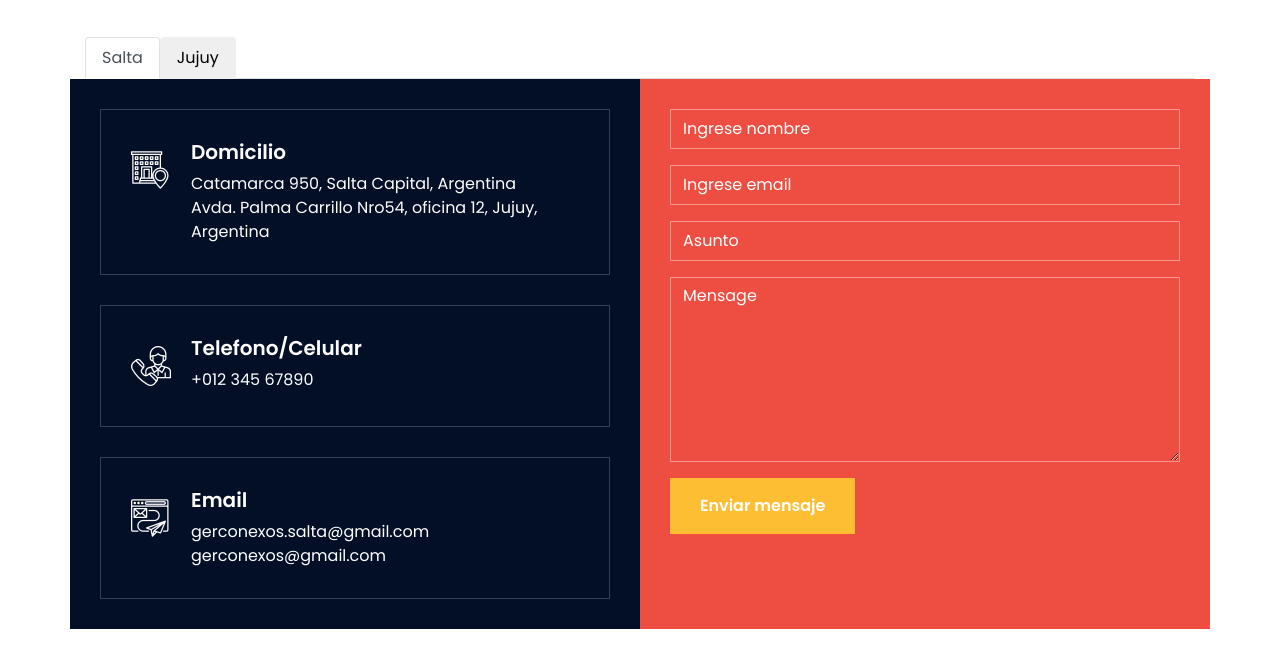
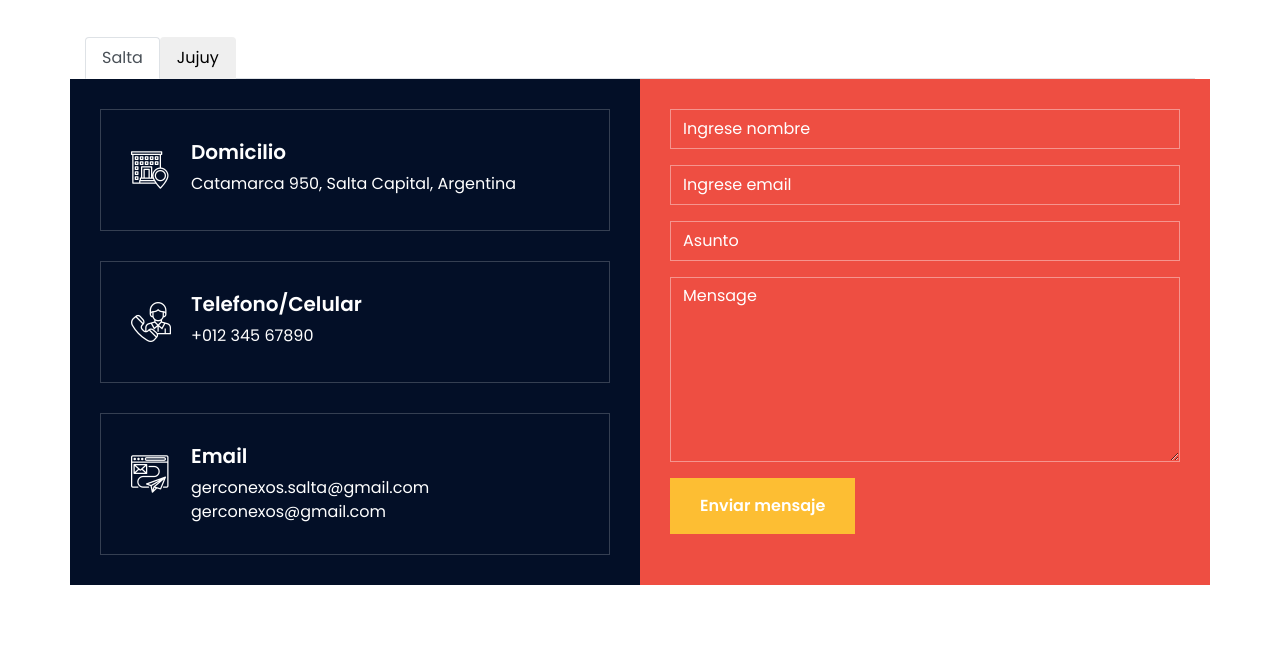
Before and after one commit to IsmaJoseEscalante-dev/Conexus, a PHP site: page /contact.php in a window 1280 px wide. Shown: the part 671-1340 px from the top of the page. Run offline with PHP 8.4, Linux system fonts and the light colour scheme; data that the repository does not hold is empty; some libraries are stand-ins or nearby versions.

Commit message:
fix contacts

```diff
--- a/contact-jujuy.php
+++ b/contact-jujuy.php
@@ -5,8 +5,7 @@
                 <i class="flaticon-address"></i>
                 <div class="contact-text">
                     <h2>Domicilio</h2>
-                    <p>Catamarca 950, Salta Capital, Argentina</p>
-                    <p>Avda. Palma Carrillo Nro54, oficina 12, Jujuy, Argentina</p>
+                    <p>Alférez Valko N°165-Alto Comedero, 4600, San Salvador de Jujuy-Argentina</p>
                 </div>
             </div>
             <div class="contact-item">
--- a/contact-salta.php
+++ b/contact-salta.php
@@ -6,7 +6,6 @@
                 <div class="contact-text">
                     <h2>Domicilio</h2>
                     <p>Catamarca 950, Salta Capital, Argentina</p>
-                    <p>Avda. Palma Carrillo Nro54, oficina 12, Jujuy, Argentina</p>
                 </div>
             </div>
             <div class="contact-item">
```
